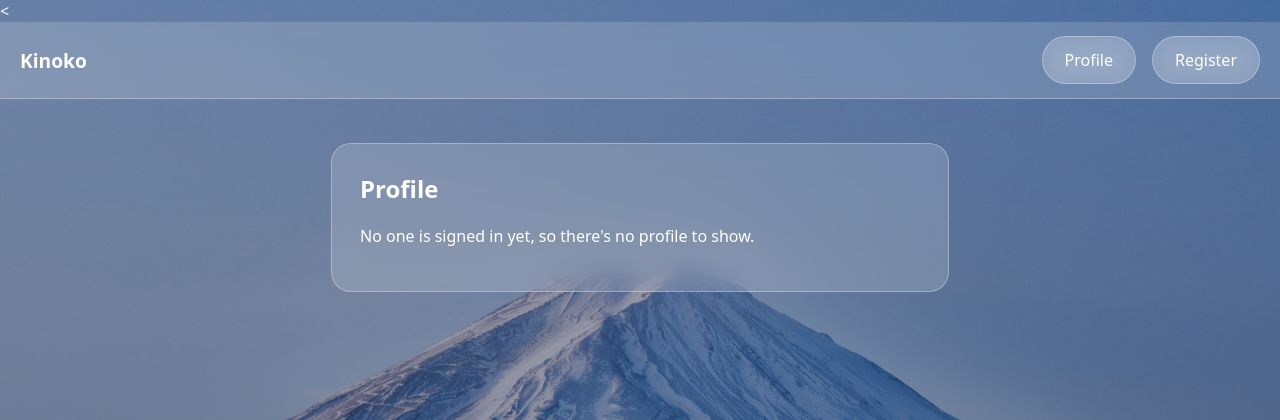
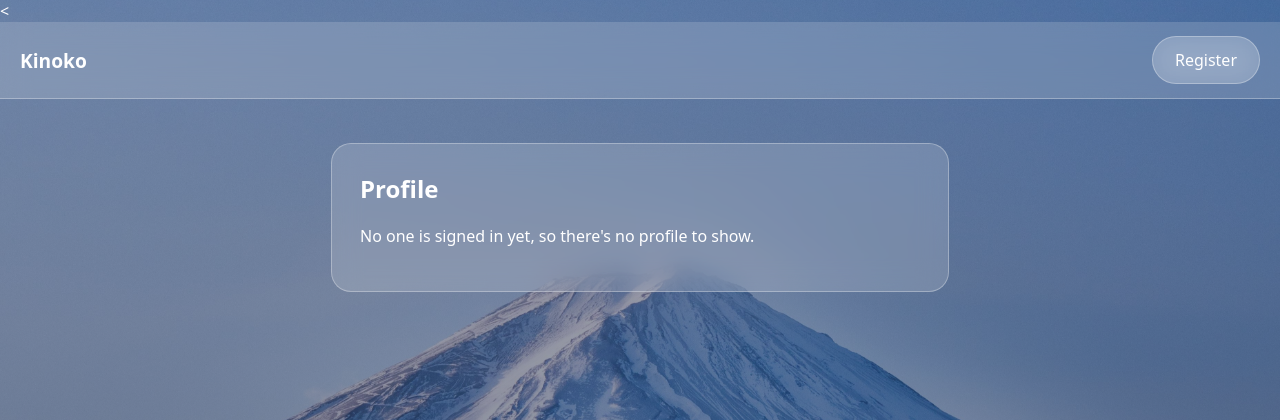
Before and after one commit to wilson-byte-vc/Kinoko, a Django app: page /profile/ in a window 1280 px wide. Shown: the top 420 px of the page. Run offline with Django 5.2, Linux system fonts and the light colour scheme.

Commit message:
Remove profile button after yuji comment about it, my bad

```diff
--- a/templates/base.html
+++ b/templates/base.html
@@ -21,7 +21,6 @@
 <body>
     <header class="site-header">
         <a class="brand" href="{% url 'home' %}">Kinoko</a>
-        <a class="btn" href="{% url 'profile' %}">Profile</a>
         <a class="btn" href="{% url 'register' %}">Register</a>
     </header>
 
```
